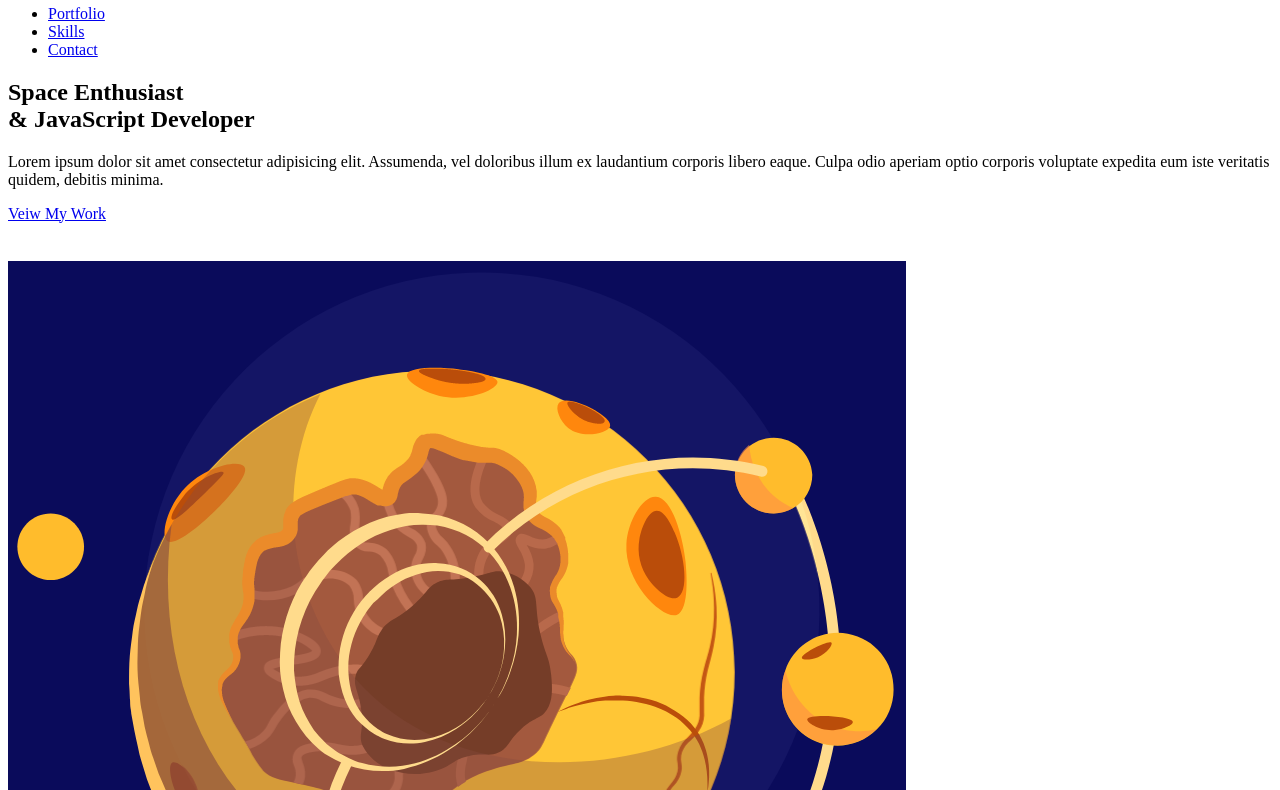
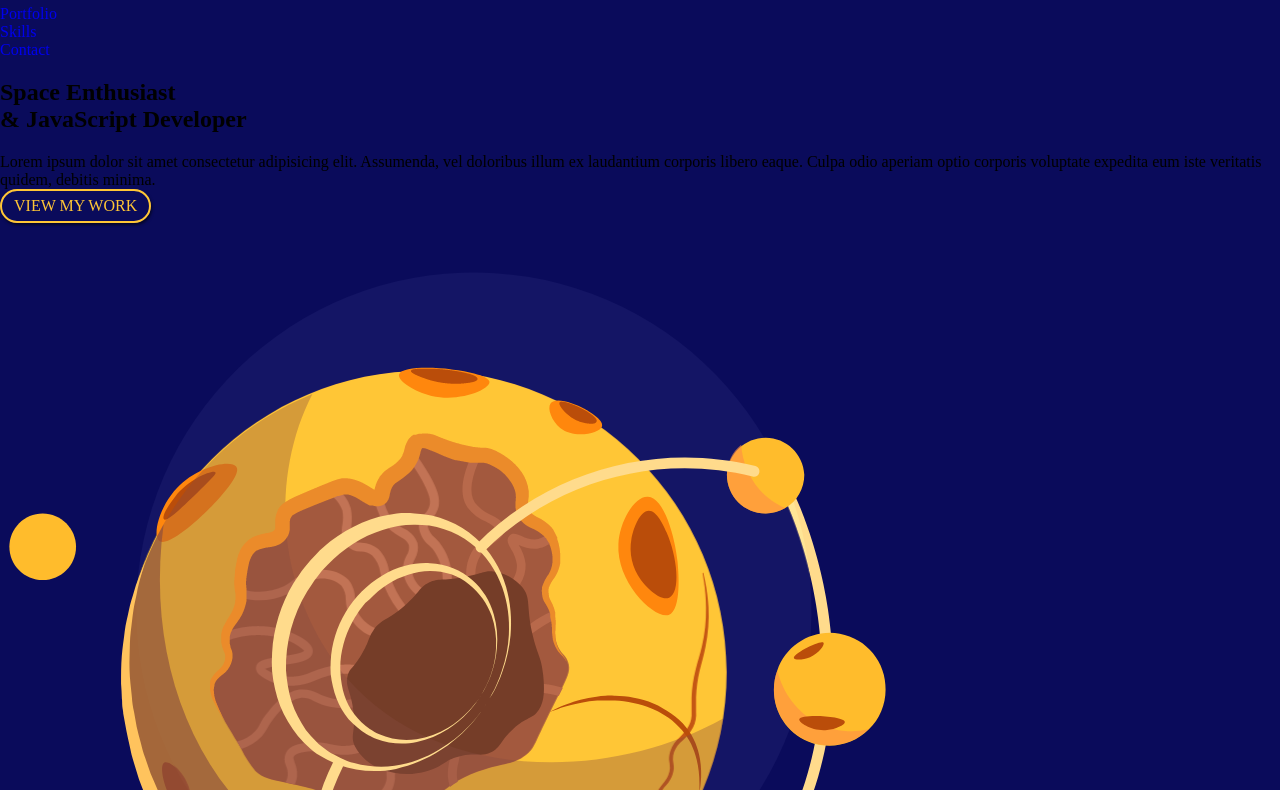
Before and after one commit to olatorera/cosmo-junkie, a plain HTML site: page index.html in a window 1280 px wide. Shown: the part 62-852 px from the top of the page. Drawn offline with Linux system fonts and the light colour scheme.

Commit message:
first commit

```diff
--- a/index.html
+++ b/index.html
@@ -26,7 +26,7 @@
           aperiam optio corporis voluptate expedita eum iste veritatis quidem,
           debitis minima.
         </p>
-        <a href="#portfolio" class="button">Veiw My Work</a>
+        <a href="#portfolio" class="button">View My Work</a>
       </div>
       <div class="welcome-img">
         <img src="./images/banner_image.png" alt="pic of the planet" />
--- a/style.css
+++ b/style.css
@@ -1,8 +1,48 @@
 /* variables */
-:root
+:root {
+    --primary: #FFC636;
+    --secondary: #0A0B5B;
+}
+
 /* reset */
+body,p,a,li,ul {
+    margin: 0;
+    padding: 0;
+    text-decoration: none;
+}
+li {
+    list-style-type: none;
+}
 
 /* base style */
+body {
+    background: var(--secondary);
+    overflow-x: hidden;
+}
+
+.button {
+    background: none;
+    border: 2px solid var(--primary);
+    color: var(--primary);
+    padding: 6px 12px;
+    border-radius: 20px;
+    text-transform: uppercase;
+    box-shadow: 1px 2px 3px rgba(0,0,0,0.6);
+    display: inline-block;
+}
+
+.button:hover{
+color: #222;
+background-color: var(--primary);
+}
+
+input, textarea {
+    background: rgba(255,255,255,0.05);
+    padding: 10px 16px;
+    border: 2px solid #9893D8;
+    border-radius: 20px;
+    color: #f2f2f2;
+}
 
 /* fonts */
 
```
